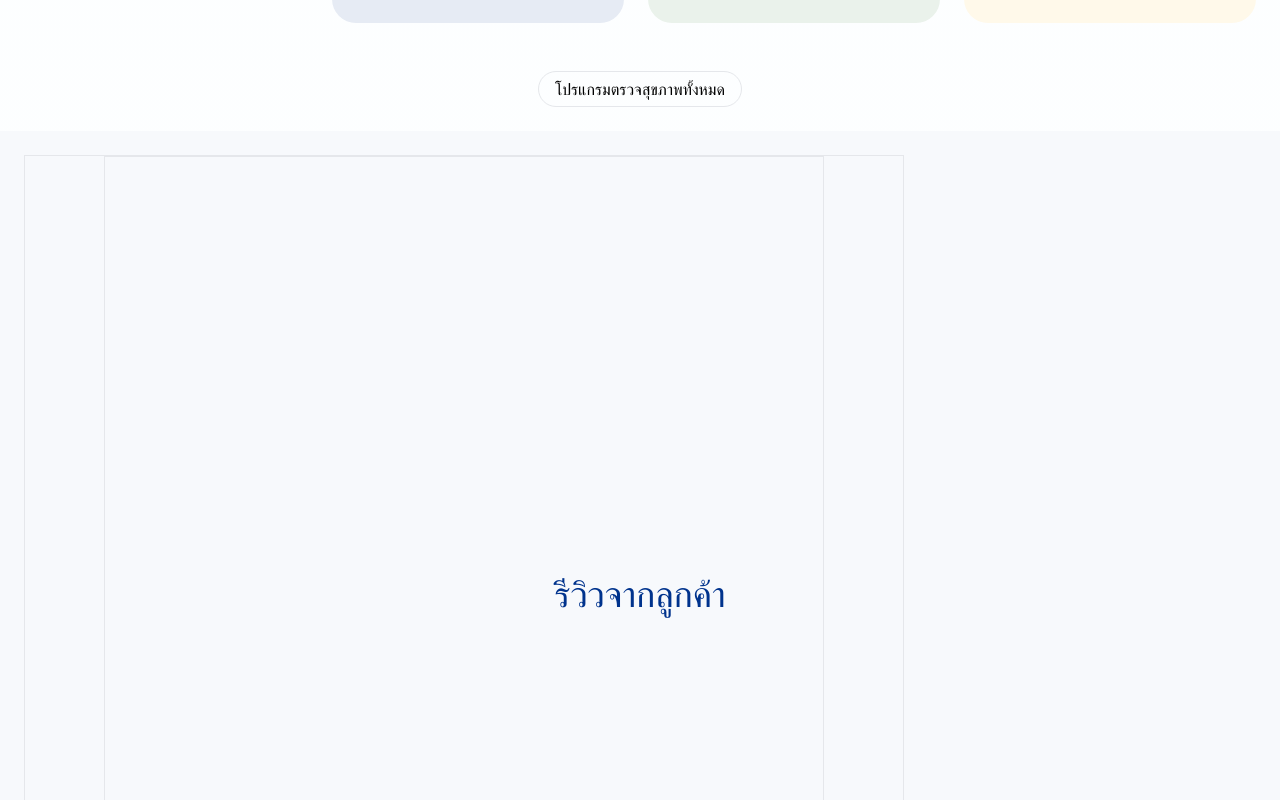
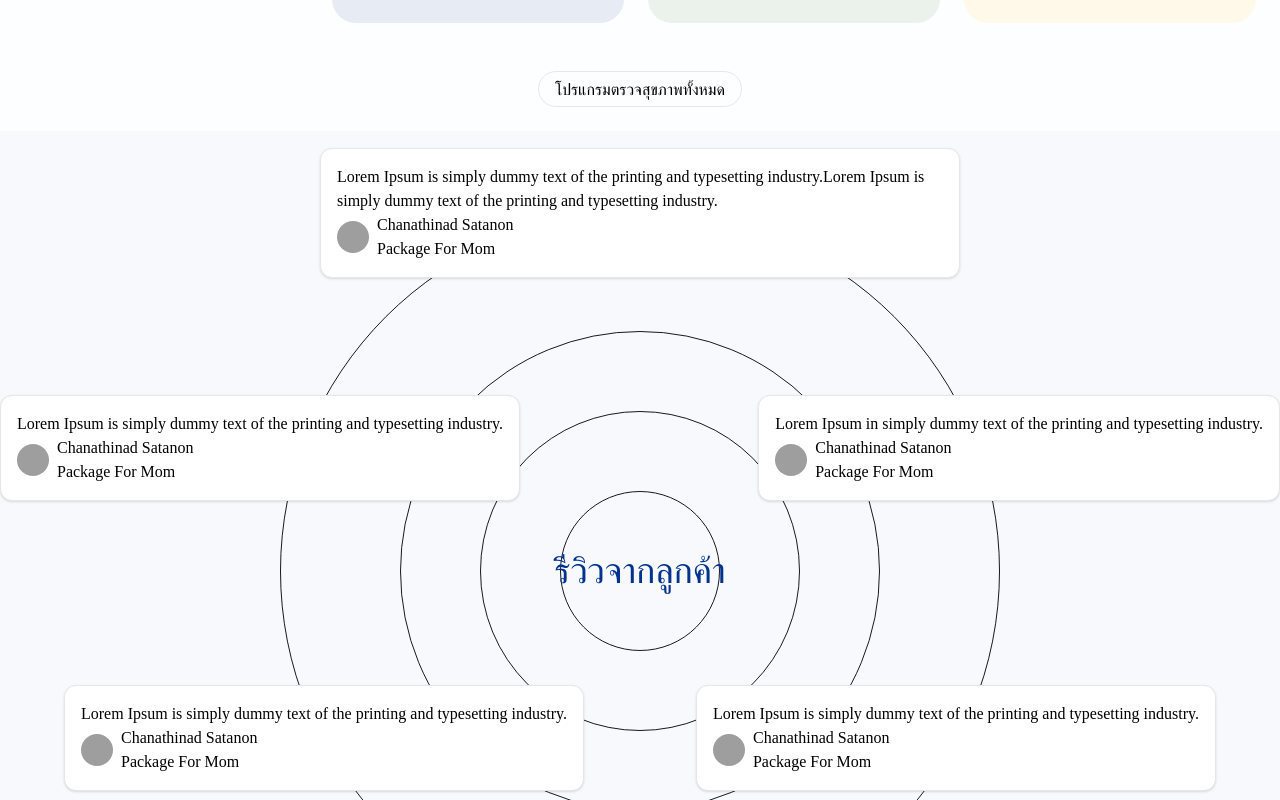
Before and after one commit to chanchaisawat-wasin/typescript_new_layout, a Next.js app: page / in a window 1280 px wide. Shown: the part 3040-3840 px from the top of the page. Built offline with nearby package versions, Linux system fonts and the light colour scheme; grey boxes are pictures that could not be loaded; a web font is replaced by a local one.

Commit message:
awarrd content

```diff
--- a/app/components/review.tsx
+++ b/app/components/review.tsx
@@ -16,17 +16,101 @@ const Review = (props: ReviewComponentProps) => {
 
     return (
         <div className="bg-[#F7F9FC]">
-            <div className="max-w-screen-xl w-full px-6 py-6 mx-auto relative">
+            <div className="mx-auto relative">
 
-                {/* circle */}
-                <div className="border absolute w-[55rem] h-[55rem]">
-                    <div className="mx-auto border w-[45rem] h-[45rem]"></div>
-                </div>
+                <div className="min-h-[55rem] w-full relative flex flex-col justify-center items-center overflow-hidden">
 
-                <div className="min-h-[55rem] relative w-full flex justify-center items-center">
+                    {/* circle */}
+                    <div className="absolute">
+                        <div className="circle-1 overflow-hidden justify-center items-center flex">
+                            <div className="circle-2"></div>
+                            <div className="circle-3"></div>
+                            <div className="circle-4"></div>
+                        </div>
+
+                    </div>
 
                     {/* text title */}
-                    <div className="text-[#00338D] text-4xl font-helvethaica-bd">รีวิวจากลูกค้า</div>
+                    <div className="text-[#00338D] relative text-4xl font-helvethaica-bd text-review">รีวิวจากลูกค้า</div>
+                    <div className="md:absolute relative top-[0] w-full overflow-auto">
+
+                            <div className="relative min-w-[55rem] md:min-h-[55rem] font-helvethaica-bd
+                            flex px-6 max-md:gap-6 max-md:justify-center max-md:items-center max-md:overflow-auto">
+
+                                {/* comment 1 */}
+                                <div className="md:absolute relative bg-white md:top-[2%] md:left-[50%] md:translate-x-[-50%] min-w-72 border shadow rounded-xl px-4 py-4">
+                                    <div className="flex flex-col">
+                                        <div>{items[0].label}</div>
+                                        <div className="flex flex-row gap-2 items-center">
+                                            <div><img className="w-8 h-8 object-cover rounded-full" src={items[0].imgURL} alt="" /></div>
+                                            <div className="flex flex-col">
+                                                <div>{items[0].name}</div>
+                                                <div className="font-helvethaica">{items[0].package}</div>
+                                            </div>
+                                        </div>
+                                    </div>
+                                </div>
+
+                                {/* comment 2 */}
+                                <div className="md:absolute relative bg-white md:right-[0%] md:top-[30%] min-w-72 border shadow rounded-xl px-4 py-4">
+                                    <div className="flex flex-col">
+                                        <div>{items[1].label}</div>
+                                        <div className="flex flex-row gap-2 items-center">
+                                            <div><img className="h-8 w-8 object-cover rounded-full" src={items[1].imgURL} alt="" /></div>
+                                            <div className="flex flex-col">
+                                                <div>{items[1].name}</div>
+                                                <div className="font-helvethaica">{items[1].package}</div>
+                                            </div>
+                                        </div>
+                                    </div>
+                                </div>
+
+                                {/* comment 3 */}
+                                <div className="md:absolute relative bg-white md:bottom-[25%] md:right-[5%] min-w-72 border shadow rounded-xl px-4 py-4">
+                                    <div className="flex flex-col">
+                                        <div>{items[2].label}</div>
+                                        <div className="flex flex-row gap-2 items-center">
+                                            <div><img className="h-8 w-8 object-cover rounded-full" src={items[2].imgURL} alt="" /></div>
+                                            <div className="flex flex-col">
+                                                <div>{items[2].name}</div>
+                                                <div className="font-helvethaica">{items[2].package}</div>
+                                            </div>
+                                        </div>
+                                    </div>
+                                </div>
+
+                                {/* comment 4 */}
+                                <div className="md:absolute relative bg-white md:bottom-[25%] md:left-[5%] min-w-72 border shadow rounded-xl px-4 py-4">
+                                    <div className="flex flex-col">
+                                        <div>{items[3].label}</div>
+                                        <div className="flex flex-row gap-2 items-center">
+                                            <div><img className="h-8 w-8 object-cover rounded-full" src={items[3].imgURL} alt="" /></div>
+                                            <div className="flex flex-col">
+                                                <div>{items[3].name}</div>
+                                                <div className="font-helvethaica">{items[3].package}</div>
+                                            </div>
+                                        </div>
+                                    </div>
+                                </div>
+
+                                {/* comment 5 */}
+                                <div className="md:absolute relative bg-white md:left-[0%] md:top-[30%] sm:top[50%] min-w-72 border shadow rounded-xl px-4 py-4">
+                                    <div className="flex flex-col">
+                                        <div>{items[4].label}</div>
+                                        <div className="flex flex-row gap-2 items-center">
+                                            <div><img className="h-8 w-8 object-cover rounded-full" src={items[4].imgURL} alt="" /></div>
+                                            <div className="flex flex-col">
+                                                <div>{items[4].name}</div>
+                                                <div className="font-helvethaica">{items[4].package}</div>
+                                            </div>
+                                        </div>
+                                    </div>
+                                </div>
+
+                            </div>
+
+
+                    </div>
                 </div>
 
             </div>
--- a/app/globals.css
+++ b/app/globals.css
@@ -210,26 +210,27 @@ nav {
 
 /* start css Review */
 
+/* circle */
 .circle-1 {
-  position: absolute;
-  min-width: 55rem;
-  min-height: 55rem;
+  min-width: 45rem;
+  min-height: 45rem;
   border: 1px solid rgba(0, 0, 0, 0.9);
   border-radius: 9999px;
+  /* transform: translate(-50% -50%); */
 }
 
 .circle-2 {
   position: absolute;
-  width: 40rem;
-  height: 40rem;
+  width: 30rem;
+  height: 30rem;
   border: 1px solid rgba(0, 0, 0, 0.9);
   border-radius: 100%;
 }
 
 .circle-3 {
   position: absolute;
-  width: 25rem;
-  height: 25rem;
+  width: 20rem;
+  height: 20rem;
   border: 1px solid rgba(0, 0, 0, 0.9);
   border-radius: 100%;
 }
--- a/app/page.tsx
+++ b/app/page.tsx
@@ -324,7 +324,7 @@ export default function Home() {
         {/* start article content */}
 
         <div className="bg-white">
-          <div className="mx-auto px-6 py-6 max-w-screen-xl w-full">
+          <div className="max-w-screen-xl w-full px-6 py-6 mx-auto">
             <div className="flex flex-col gap-12">
               <div className="font-helvethaica-bd text-[3.5rem]">บทความเกี่ยวกับสุขภาพ</div>
               <div className="grid md:grid-cols-2 gap-6">
```
